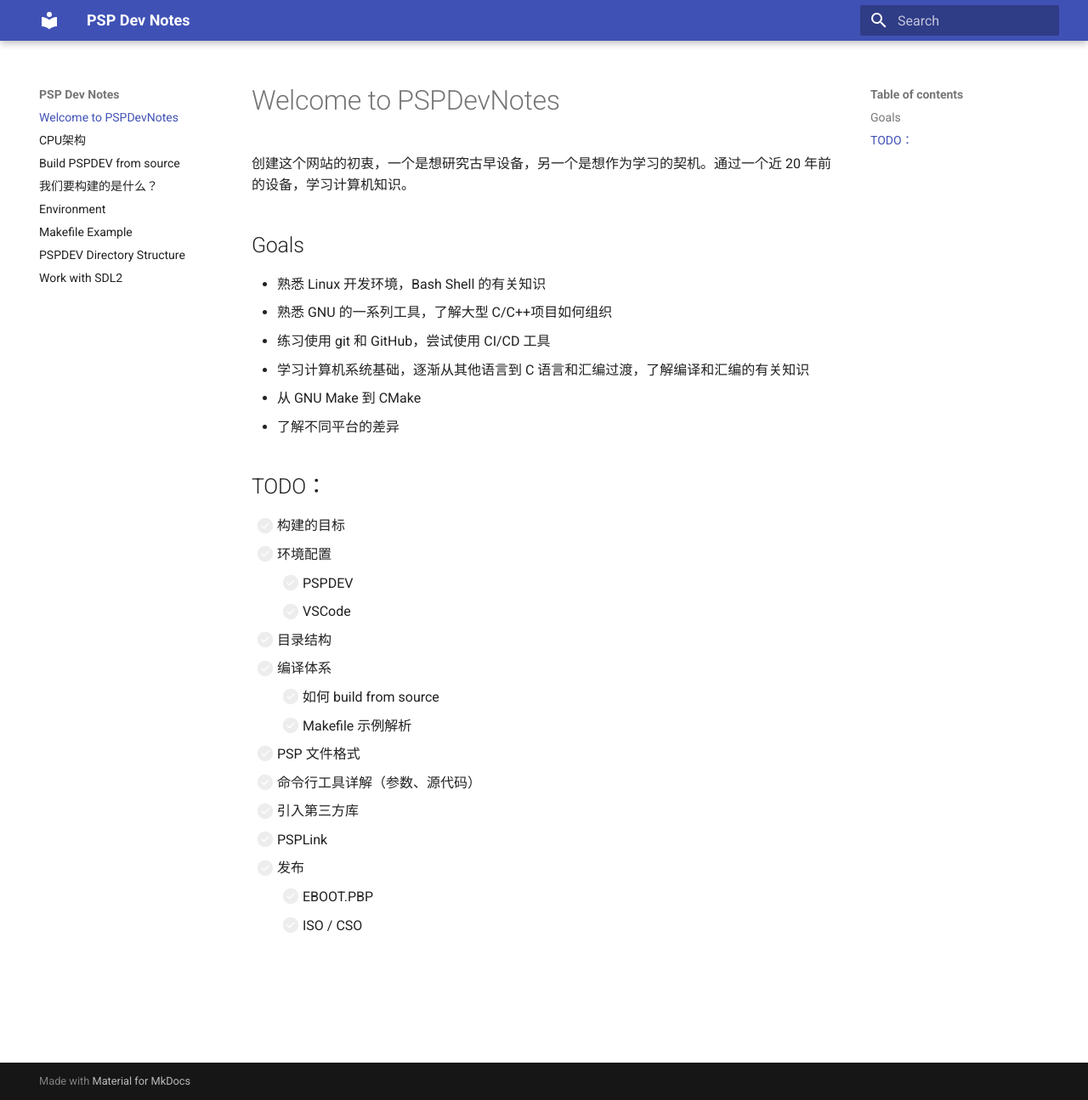
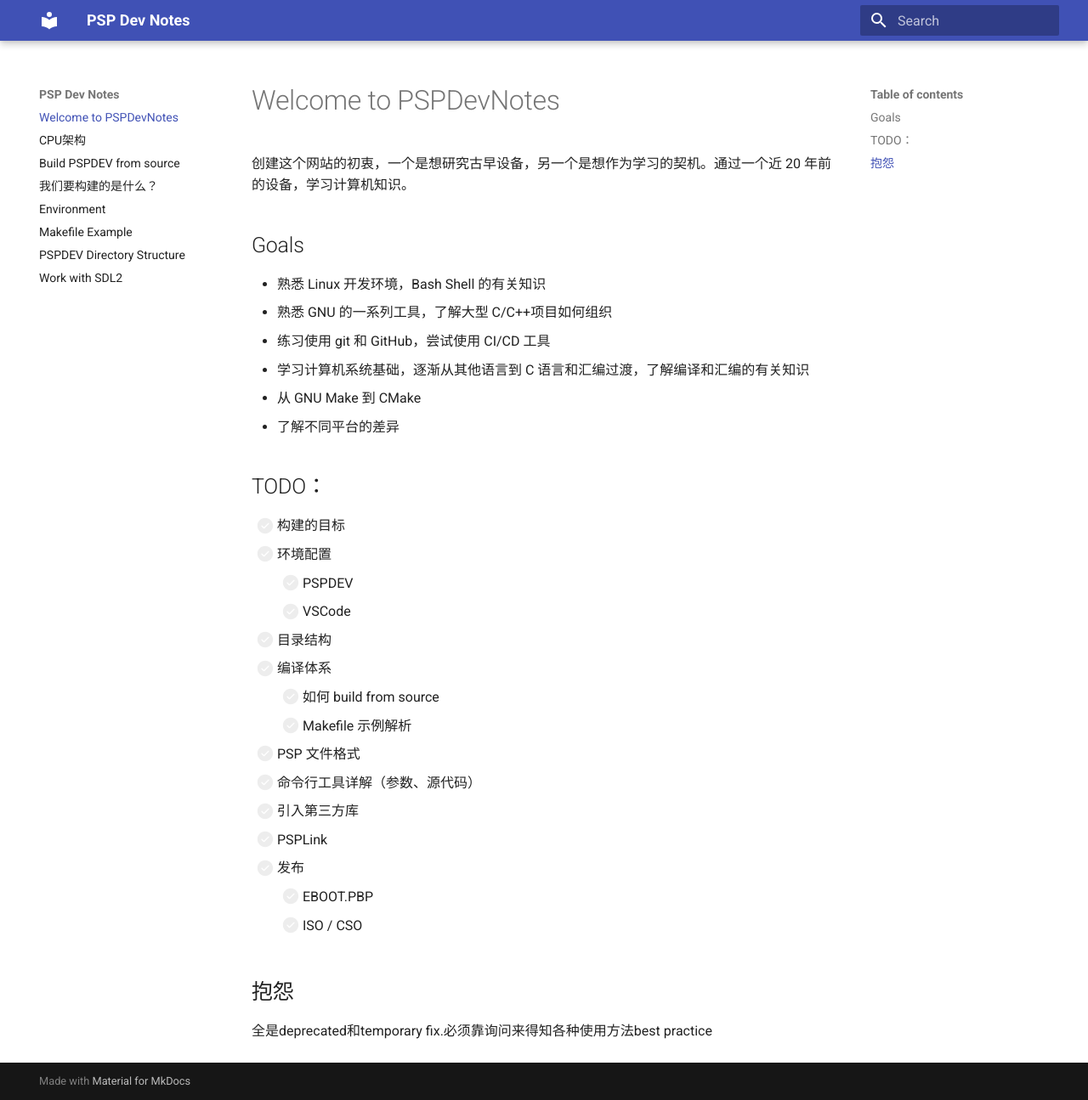
Before and after one commit to xeonliu/PSPDevNote, an MkDocs documentation site: the page built from docs/index.md, in a window 1280 px wide and 1295 px high. Shown: the whole window at 85% size. Built offline with MkDocs 1.6.1 and Material for MkDocs 9.7.7, drawn with Linux system fonts in a browser that asks for light colours.

Commit message:
更新 index.md

```diff
--- a/docs/index.md
+++ b/docs/index.md
@@ -27,3 +27,6 @@
 - [ ] 发布
 	- [ ] EBOOT.PBP
 	- [ ] ISO / CSO
+
+## 抱怨
+全是deprecated和temporary fix.必须靠询问来得知各种使用方法best practice
```
